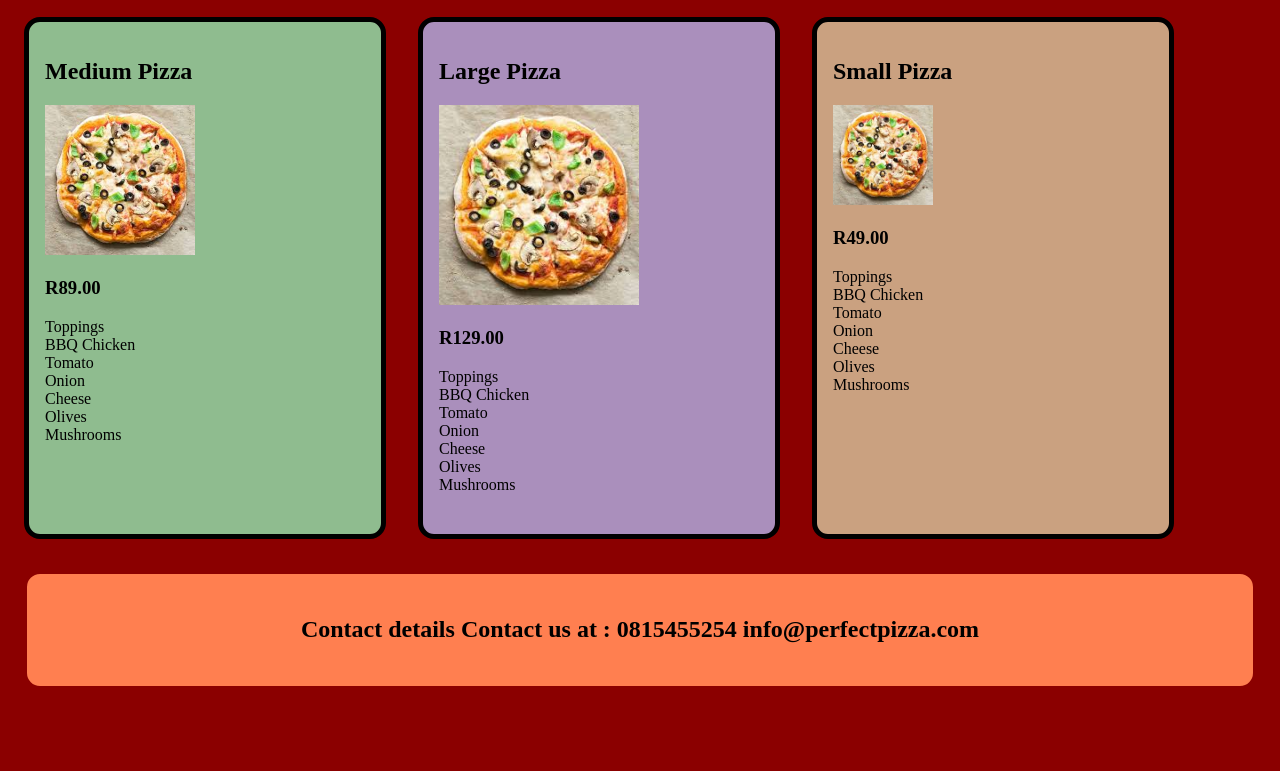
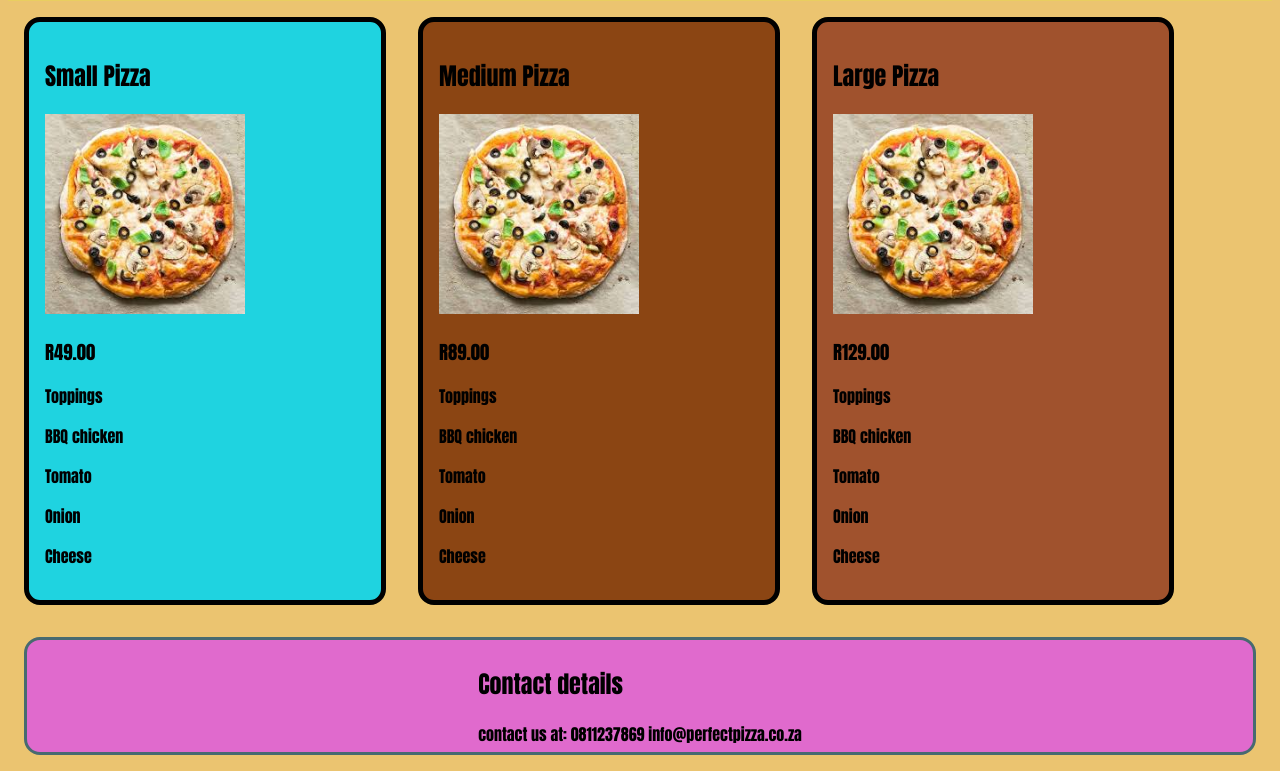
Before and after one commit to LordMenzi/perfect-pizza, a plain HTML site: page index.html in a window 1280 px wide. Shown: the part 93-864 px from the top of the page. Before the commit the page ends 800 px from the top, so only its background shows below. Drawn offline with Linux system fonts and the light colour scheme.

Commit message:
Come for quality pizza

```diff
--- a/index.html
+++ b/index.html
@@ -1,6 +1,5 @@
 <!DOCTYPE html>
 <html lang="en">
-
 <head>
     <meta charset="UTF-8">
     <meta http-equiv="X-UA-Compatible" content="IE=edge">
@@ -8,72 +7,66 @@
     <title>Perfect Pizza</title>
     <link rel="stylesheet" href="style.css">
 </head>
-
 <body>
   <div class="center">
   <h1>Perfect Pizza</h1>
   </div>
-<div class=pizzas>
+  <div class="pizzas">
+  <div class="pizza small_pizza">
+    <h2>Small Pizza</h2>
+    <img src="images-pizza.png" width="200">
 
-    <div class="Pizza Medium_Pizza">
-        <h2>Medium Pizza</h2>
-        <img src="images-pizza.png" width="150">
-        <h3>R89.00</h3>
-        <div>
-            <div>Toppings </div>
-            <div>BBQ Chicken</div>
-            <div>Tomato</div>
-            <div>Onion</div>
-            <div>Cheese</div>
-            <div>Olives</div>
-            <div>Mushrooms</div>
-        </div>
+     <h3>R49.00</h3>
+
+     <div>Toppings</div>
+     <p>BBQ chicken</p>
+      <p>Tomato</p>
+       <p>Onion</p>
+       <p>Cheese</p>
     </div>
 
-    <div class="Pizza Large_Pizza">
+  <div class="pizza medium_pizza">
+
+  <h2>Medium Pizza</h2>
+<img src="images-pizza.png" width="200">
+
+   <h3>R89.00</h3>
+
+   <div>Toppings</div>
+   <p>BBQ chicken</p>
+   <p>Tomato</p>
+    <p>Onion</p>
+    <p>Cheese</p>
+</div>
+
+<div class="pizza large_pizza">
   <h2>Large Pizza</h2>
+  <img src="images-pizza.png" width="200">
 
-        <img src="images-pizza.png" width="200">
    <h3>R129.00</h3>
-        <div>Toppings </div>
-        <div>BBQ Chicken</div>
-        <div>Tomato</div>
-        <div>Onion</div>
-        <div>Cheese</div>
-        <div>Olives</div>
-        <div>Mushrooms</div>
-    </div>
-    <div class="Pizza Small_Pizza">
-        <h2>Small Pizza</h2>
-        <img src="images-pizza.png" width="100">
 
-       <h3>R49.00</h3>
-        <div>
-            <div>Toppings </div>
-        <div>BBQ Chicken</div>
-        <div>Tomato</div>
-        <div>Onion</div>
-        <div>Cheese</div>
-        <div>Olives</div>
-        <div>Mushrooms</div>
+   <div>Toppings</div>
+   <p>BBQ chicken</p>
+   <p>Tomato</p>
+    <p>Onion</p>
+    <p>Cheese</p>
   </div>
 </div>
 </div>
 
 
+   <div class="center_contacts contacts_details">
+    <div>
+    <h2>Contact details</h2>
+
+      contact us at: 0811237869 info@perfectpizza.co.za
     </div>
-    <div>
-        <div class="center_contacts Contact_details">
-
-        <h2>
-            Contact details
-            Contact us at : 0815455254 info@perfectpizza.com
-        </h2> </div>
 
   </div>
 
 
 
+
+
 </body>
-
 </html>
--- a/style.css
+++ b/style.css
@@ -1,17 +1,18 @@
-body {
+Body {
+    background-color: rgb(134, 148, 160);
 
-
-
-background-color: chartreuse;
+    font-family: Impact, Haettenschweiler, 'Arial Narrow Bold', sans-serif;
 
 }
-.center{display: flex;
-    justify-content:center;
-    align-items:center
+.center {
+    display: flex;
+    justify-content: center;
+    align-items: center;
     height: 5em;
-    border:3px solid darkred;
+    border: 3px solid rgba(225, 238, 49, 0.24);
   }
-.Pizza {
+
+.pizza {
     /* box-model */
     padding: 1em;
     border: 5px solid;
@@ -20,26 +21,32 @@ background-color: chartreuse;
     width: 20em;
     display: inline-block;
     min-height: 30em;
+}
+.small_pizza {
+    background-color: rgb(31, 211, 224);
+
 
 }
-.Medium_Pizza {
-    background-color: darkseagreen;
+
+
+.medium_pizza {
+    background-color: saddlebrown;
+
+
 }
 
-.Large_Pizza {
-    background-color: rgb(170, 143, 188);
+
+.large_pizza {
+    background-color: sienna;
+
+
 }
-.Small_Pizza {
-    background-color: rgb(202, 161, 128);
-}
-.Contact_details {
-    background-color: rgb(188, 143, 143);
-}
-.Contact_details {
-background-color: coral;
+
+.contacts_details {
+    background-color: #e06acd;
     padding: 1em;
-border:5px solid;
-margin:1em;
+    border: 5px solid;
+    margin: 1em;
     border-radius: 1em;
 }
 .center_contacts {
@@ -47,13 +54,21 @@ display: flex;
     justify-content: center;
     align-items: center;
     height: 5em;
-border: 3px solid darkred;
+    border: 3px solid rgb(72, 106, 112);
   }
+
 @media (min-width:960px){
-    body{background-color: cornsilk;}
+
+body{
+    background-color: rgb(199, 65, 24);
+}
 }
 @media (min-width:560px){
-    body {background-color: darkred;}
-    .pizzas {display:flex;
+
+    body{
+        background-color:rgb(235, 196, 112)
+    }
+    .pizzas {
+        display: flex;
     }
 }
```
Lines whose indentation alone changed are shown as unchanged.
